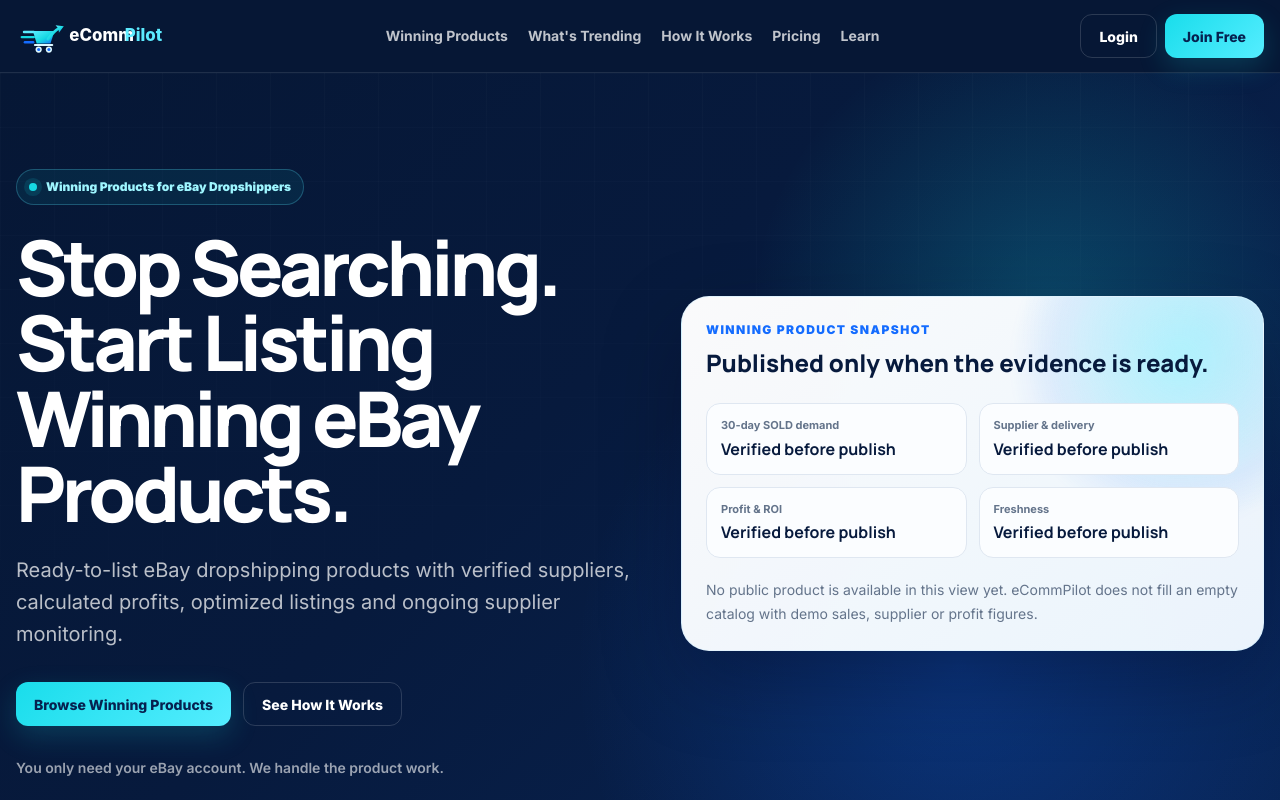
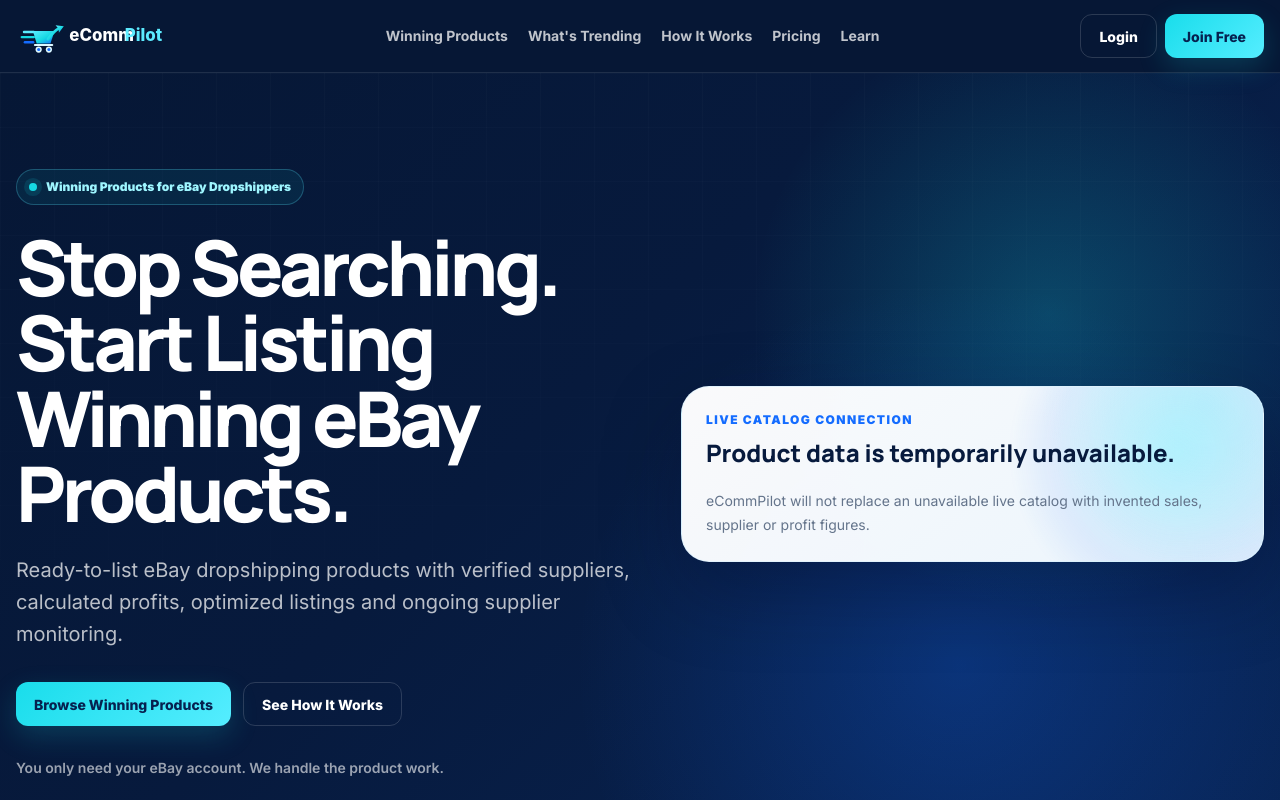
Before and after one commit to ponzey717/ecommpilot-main, a Next.js app: page / in a window 1280 px wide. Shown: the top 800 px of the page. Built offline with nearby package versions, Linux system fonts and the light colour scheme.

Commit message:
fix: keep homepage honest during catalog outage

```diff
--- a/src/components/products/live-hero-snapshot.tsx
+++ b/src/components/products/live-hero-snapshot.tsx
@@ -17,6 +17,23 @@ function money(value: number | null | undefined, currency: string | null | undef
 export async function LiveHeroSnapshot() {
   const payload = await getPublicProducts({ sort: "most_sold", limit: 1 });
   const product = payload?.products?.[0];
+
+  if (payload == null) {
+    return (
+      <div className="snapshot-card">
+        <div className="hero-glow" />
+        <div className="relative z-10">
+          <p className="eyebrow">Live catalog connection</p>
+          <h2 className="mt-2 text-2xl font-extrabold text-[var(--navy)]">
+            Product data is temporarily unavailable.
+          </h2>
+          <p className="mt-5 text-sm leading-6 text-[var(--muted)]">
+            eCommPilot will not replace an unavailable live catalog with invented sales, supplier or profit figures.
+          </p>
+        </div>
+      </div>
+    );
+  }
 
   if (!product) {
     return (
```
